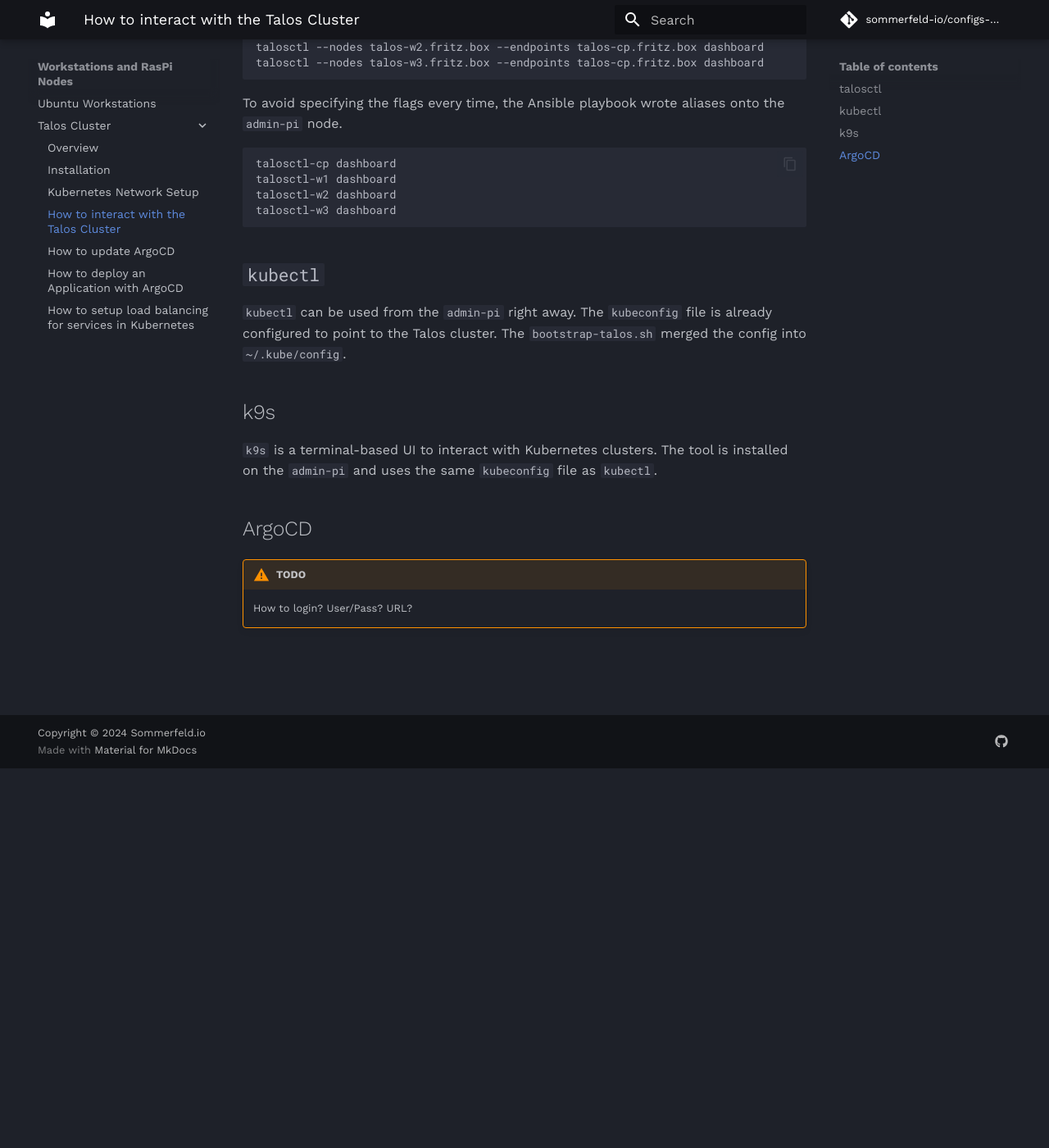
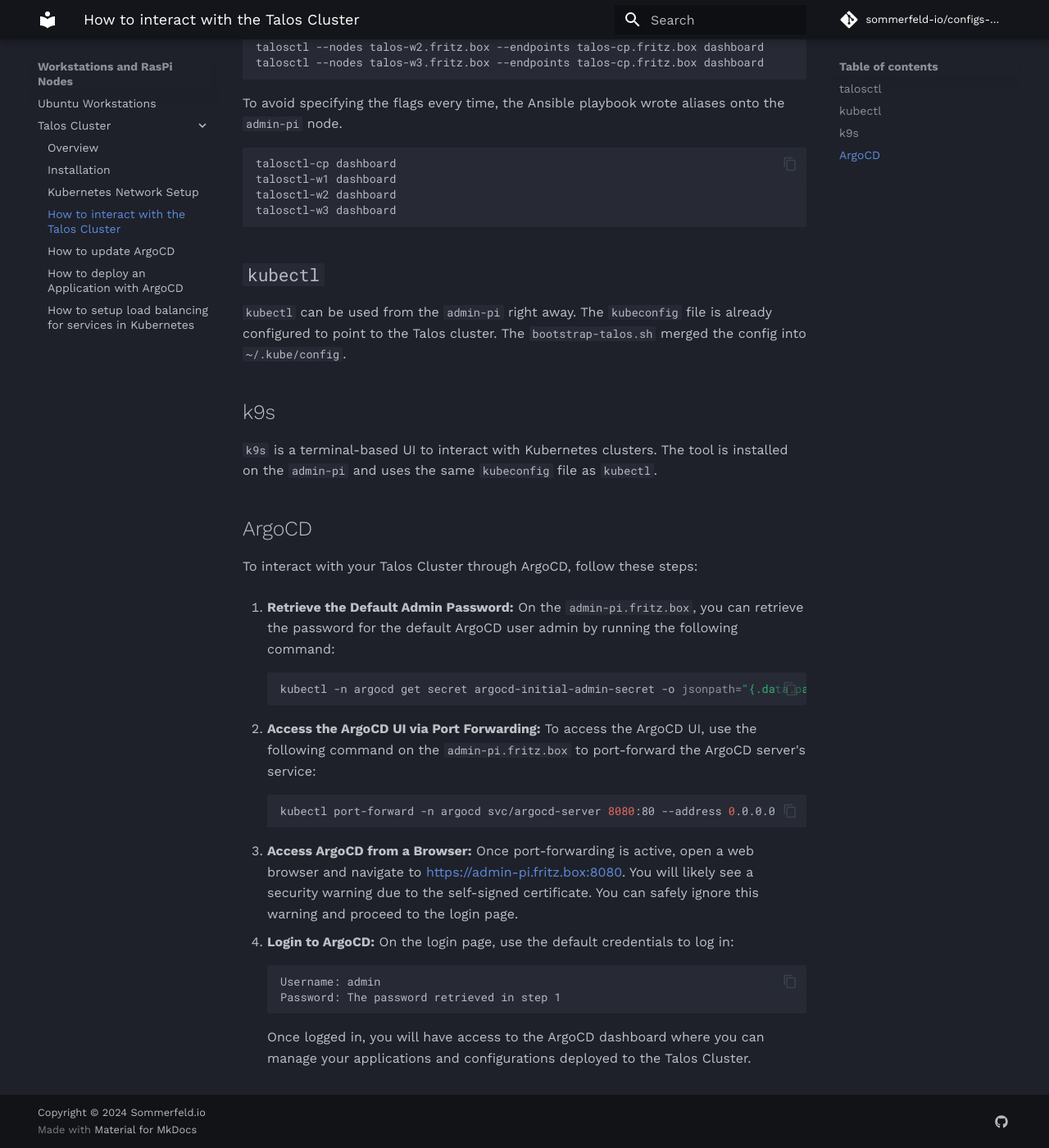
Before and after one commit to sommerfeld-io/configs-homelab, an MkDocs documentation site: the page built from docs/nodes/talos-cluster/howto/interact.md, in a window 1280 px wide and 1400 px high, scrolled down 463 px. Shown: the whole window at 82% size. Built offline with MkDocs 1.6.1 and Material for MkDocs 9.7.7, drawn with Linux system fonts in a browser that asks for light colours; comment, search, counter and statistics services are not loaded.

Commit message:
docs: interact with kubernetes through ArgoCD

````diff
--- a/docs/nodes/talos-cluster/howto/interact.md
+++ b/docs/nodes/talos-cluster/howto/interact.md
@@ -32,5 +32,27 @@
 
 ## ArgoCD
 
-!!! warning "TODO"
-    How to login? User/Pass? URL?
+To interact with your Talos Cluster through ArgoCD, follow these steps:
+
+1. **Retrieve the Default Admin Password:** On the `admin-pi.fritz.box`, you can retrieve the password for the default ArgoCD user admin by running the following command:
+
+    ```bash
+    kubectl -n argocd get secret argocd-initial-admin-secret -o jsonpath="{.data.password}" | base64 -d
+    ```
+
+1. **Access the ArgoCD UI via Port Forwarding:** To access the ArgoCD UI, use the following command on the `admin-pi.fritz.box` to port-forward the ArgoCD server's service:
+
+    ```bash
+    kubectl port-forward -n argocd svc/argocd-server 8080:80 --address 0.0.0.0
+    ```
+
+1. **Access ArgoCD from a Browser:** Once port-forwarding is active, open a web browser and navigate to <https://admin-pi.fritz.box:8080>. You will likely see a security warning due to the self-signed certificate. You can safely ignore this warning and proceed to the login page.
+
+1. **Login to ArgoCD:** On the login page, use the default credentials to log in:
+
+    ```plaintext
+    Username: admin
+    Password: The password retrieved in step 1
+    ```
+
+    Once logged in, you will have access to the ArgoCD dashboard where you can manage your applications and configurations deployed to the Talos Cluster.
````
